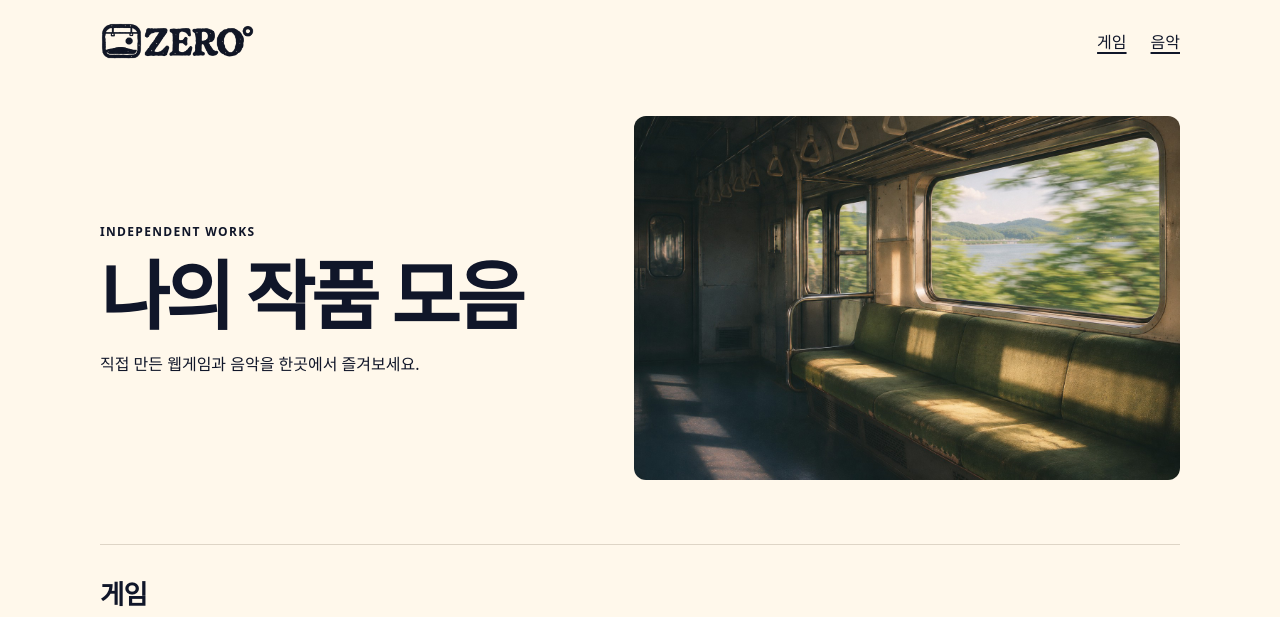
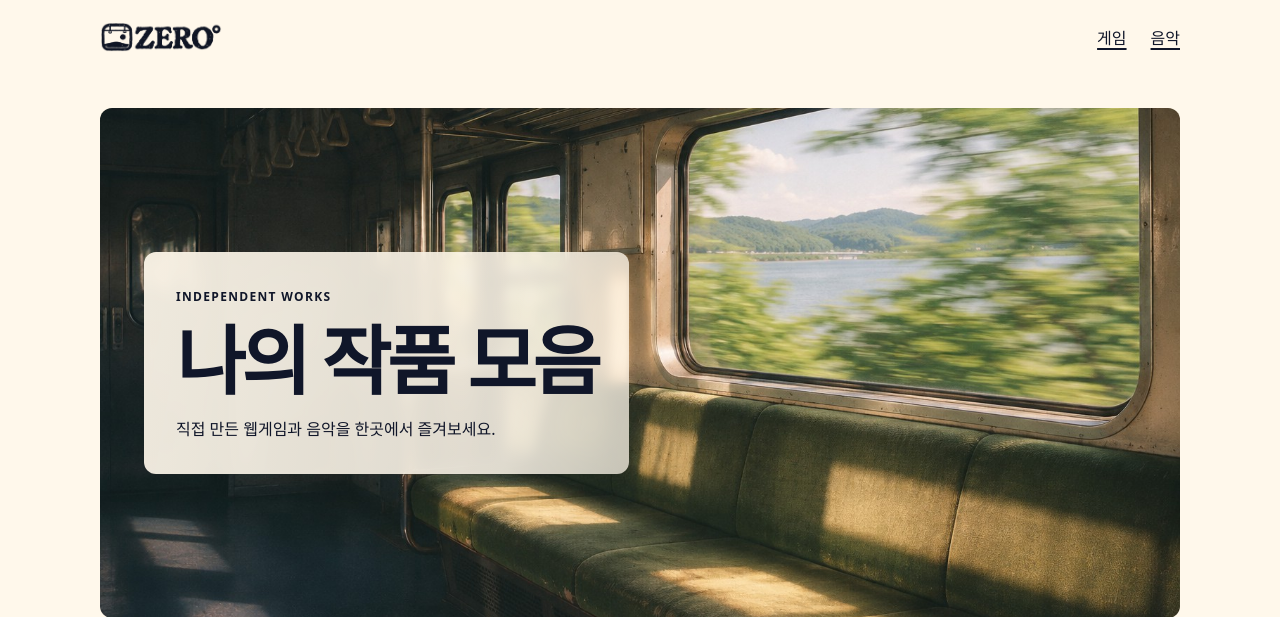
Before and after one commit to yeonsungai27-art/yeonsungai27-art.github.io, a plain HTML site: page index.html in a window 1280 px wide. Shown: the top 617 px of the page. Drawn offline with Linux system fonts and the light colour scheme.

Commit message:
Blend the title into a full-width train banner and reduce the logo

```diff
--- a/index.html
+++ b/index.html
@@ -19,23 +19,47 @@ body { margin: 0; }
 header, main, footer { width: min(1080px, calc(100% - 40px)); margin: auto; }
 header { display: flex; flex-wrap: wrap; justify-content: space-between; align-items: center; gap: 12px; padding: 22px 0; }
 header .site-logo { display: block; }
-header .site-logo img { display: block; width: clamp(120px, 14vw, 155px); height: auto; }
+header .site-logo img { display: block; width: clamp(96px, 11vw, 122px); height: auto; }
 nav { display: flex; gap: 24px; }
 a { color: var(--navy); text-decoration-thickness: 2px; text-underline-offset: .25em; }
 a:hover { text-decoration-thickness: 3px; }
 a:focus-visible { outline: 2px solid var(--navy); outline-offset: 4px; }
 .hero {
+  position: relative;
+  isolation: isolate;
   display: grid;
-  grid-template-columns: minmax(0, 1fr) minmax(0, 1.15fr);
   align-items: center;
-  gap: clamp(24px, 5vw, 60px);
+  justify-items: start;
+  min-height: clamp(360px, 44vw, 510px);
   margin: clamp(16px, 3vw, 34px) 0 clamp(36px, 6vw, 64px);
+  padding: clamp(18px, 4vw, 44px);
+  overflow: hidden;
+  border-radius: 12px;
+  background: #eee2ce;
 }
 .hero img {
-  display: block;
+  position: absolute;
+  inset: 0;
   width: 100%;
-  height: auto;
+  height: 100%;
+  object-fit: cover;
+  object-position: center 48%;
+  z-index: -1;
+}
+.hero-copy {
+  position: relative;
+  isolation: isolate;
+  max-width: 100%;
+  padding: clamp(16px, 3vw, 32px);
+}
+.hero-copy::before {
+  content: '';
+  position: absolute;
+  inset: 0;
+  z-index: -1;
   border-radius: 12px;
+  background: linear-gradient(100deg, #fff8ebed 0%, #fff8ebd9 76%, #fff8ebbd 100%);
+  backdrop-filter: blur(6px);
 }
 .eyebrow { color: var(--navy); letter-spacing: .11em; font-size: .75rem; font-weight: 700; }
 h1 { margin: 12px 0 0; font-size: clamp(2.4rem, 6vw, 4.7rem); line-height: 1.12; letter-spacing: -.055em; word-break: keep-all; }
@@ -51,7 +75,9 @@ article a { justify-self: start; padding: 6px 0; }
 footer { padding: 25px 0 40px; border-top: 1px solid var(--line); }
 @media (max-width: 600px) {
   header, main, footer { width: calc(100% - 28px); }
-  .hero { grid-template-columns: 1fr; }
+  .hero { min-height: 330px; align-items: end; }
+  .hero img { object-position: 63% center; }
+  .hero h1 { font-size: clamp(1.8rem, 7vw, 2.4rem); }
 }
 #games .game-card { display: block; padding: 0; min-width: 0; }
 .game-card a { display: block; width: 100%; padding: 0; border-radius: inherit; text-decoration: none; }
```
